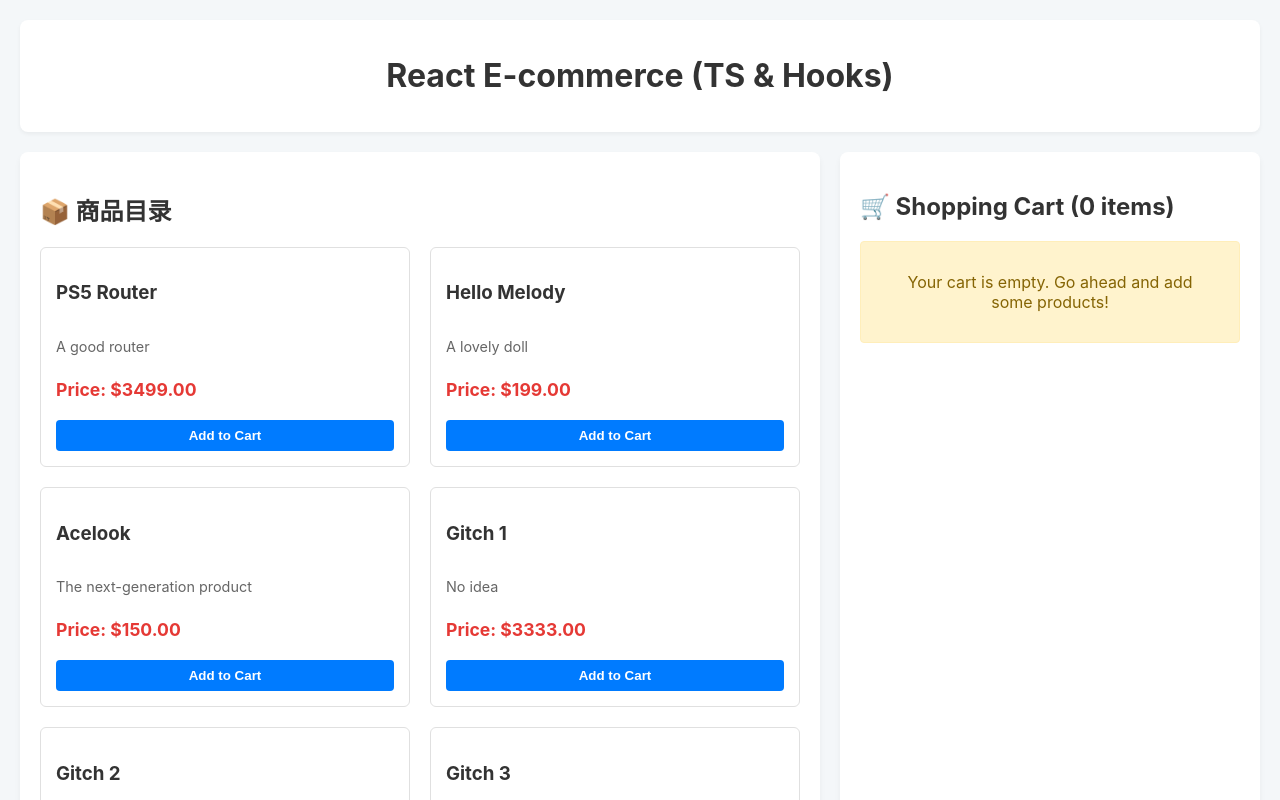
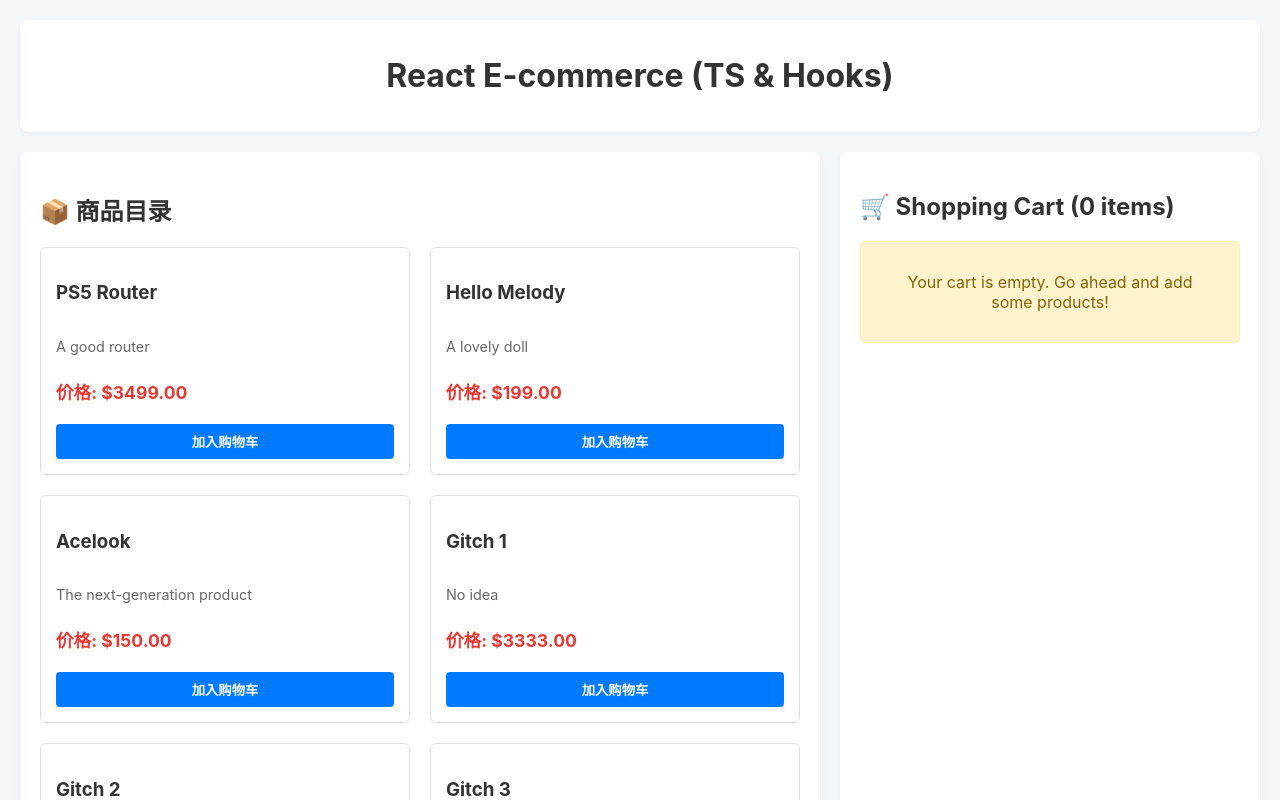
Before and after one commit to hk62638634-create/Project, a React (Create React App) app in the folder web app (shop)/: page / in a window 1280 px wide. Shown: the top 800 px of the page. Built offline with nearby package versions, Linux system fonts and the light colour scheme.

Commit message:
Localize ProductItem component and enhance feedback
Updated the ProductItem component to support localization by changing text to Chinese and improving feedback messages.

```diff
--- a/web app (shop)/src/components/ProductItem.tsx
+++ b/web app (shop)/src/components/ProductItem.tsx
@@ -1,42 +1,75 @@
 import React, { useCallback, useState } from 'react';
-import { Item } from '../core'; // 导入 Item 类型
-import { useCart } from '../CartContext';
+import { Item } from '../core'; // 从 core.ts 导入商品类型定义
+import { useCart } from '../CartContext'; // 购物车上下文
 
+// 定义组件 Props 类型
 interface ProductItemProps {
-  product: Item; // 使用 Item 类型
+  product: Item; // 当前要展示的单个商品数据
 }
 
+/**
+ * 价格格式化函数
+ * 将数字价格转换为带美元符号且保留两位小数的字符串
+ * @param price 商品单价
+ * @returns 例如 "$29.99"
+ */
 const formatPrice = (price: number) => {
   return `$${price.toFixed(2)}`;
 };
 
+/**
+ * 商品单项组件
+ * 在商品目录中展示单个商品的信息，包括标题、描述、价格和“加入购物车”按钮
+ * 支持已加入购物车的商品显示“Add More”并给出相应反馈提示
+ */
 const ProductItem: React.FC<ProductItemProps> = ({ product }) => {
+  // 从购物车上下文获取添加商品函数和检查是否已存在的方法
   const { addToCart, isItemInCart } = useCart();
+
+  // 临时反馈消息状态（如“已添加”或“数量+1”）
   const [feedback, setFeedback] = useState<string | null>(null);
 
+  // 判断当前商品是否已经在购物车中
   const isInCart = isItemInCart(product.id);
 
+  /**
+   * 处理“加入购物车”点击事件
+   * 使用 useCallback 缓存函数，避免不必要重新渲染
+   */
   const handleAddToCart = useCallback(() => {
+    // 执行添加操作（如果已存在则自动增加数量）
     addToCart(product);
-    setFeedback(isInCart ? '✅ Quantity Increased!' : '🛒 Added to Cart!');
 
-    // Clear feedback message after 1.5 seconds
+    // 根据是否已存在给出不同的成功提示
+    setFeedback(isInCart ? '✅ 数量已增加！' : '🛒 已加入购物车！');
+
+    // 1.5 秒后自动清除提示消息
     setTimeout(() => setFeedback(null), 1500);
-  }, [addToCart, product, isInCart]);
+  }, [addToCart, product, isInCart]); // 依赖：添加函数、商品对象、当前是否在购物车
 
   return (
     <div className="product-item">
+      {/* 商品标题 */}
       <h3>{product.title}</h3>
+
+      {/* 商品描述 */}
       <p className="product-description">{product.description}</p>
+
+      {/* 商品价格 */}
       <p className="product-price">
-        <strong>Price: {formatPrice(product.price)}</strong>
+        <strong>价格: {formatPrice(product.price)}</strong>
       </p>
+
+      {/* 加入购物车按钮 */}
       <button
         onClick={handleAddToCart}
+        // 已加入购物车时添加特殊类名，便于样式区分（如变色）
         className={isInCart ? 'added-to-cart' : ''}
       >
-        {isInCart ? 'Add More' : 'Add to Cart'}
+        {isInCart ? '加购' : '加入购物车'}
       </button>
+
+      {/* 临时成功反馈提示，出现后自动消失 */}
       {feedback && <span className="feedback-message">{feedback}</span>}
     </div>
   );
```
